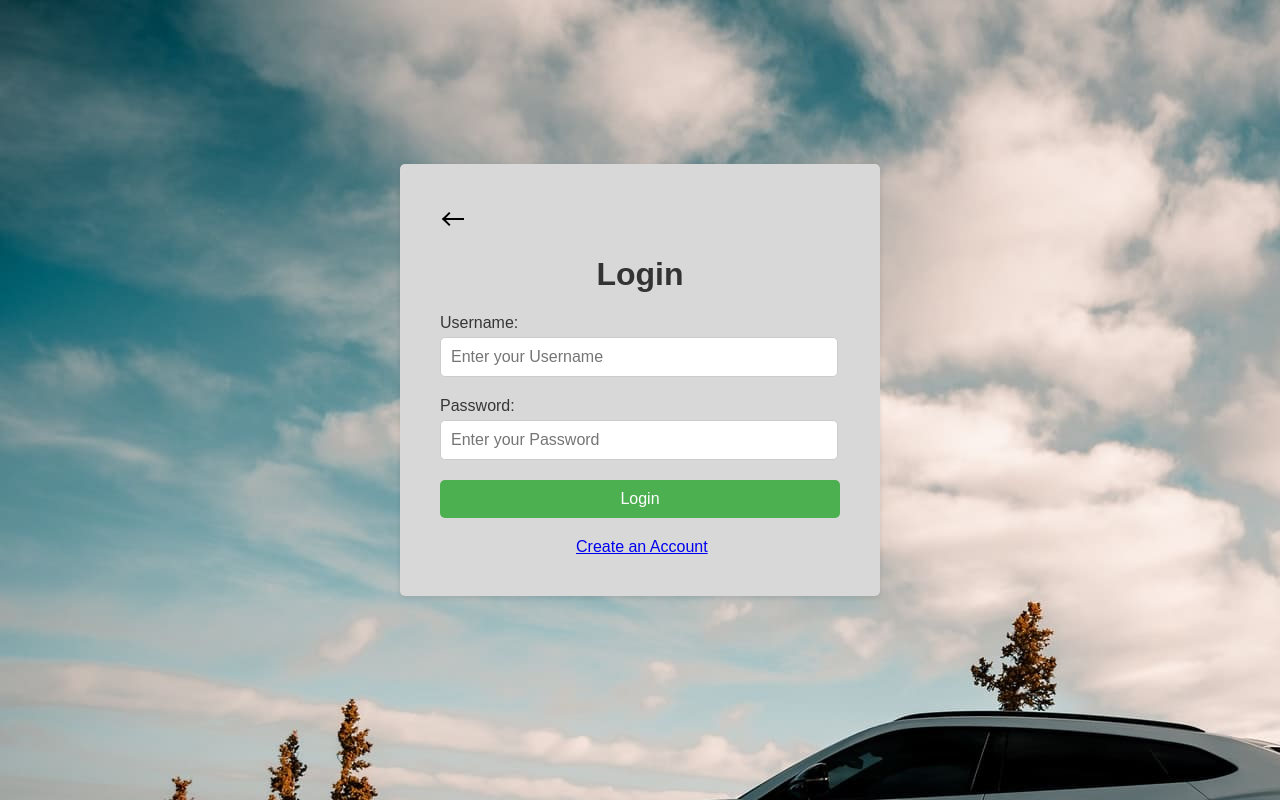
After one commit to almawahib02/RENTAL-MOBIL-UAS, a PHP site: page /views/login_menu.php in a window 1280 px wide. The commit adds this page. Run offline with PHP 8.4, Linux system fonts and the light colour scheme.

Commit message:
nambahin login_menu.php + admin_page.php sisa nya dirapih rapihin

```diff
--- a/Database/Connection.php
+++ /dev/null
@@ -1 +0,0 @@
-<!-- buat koneksi ke database -->
--- /dev/null
+++ b/assets/css/login.css
@@ -0,0 +1,142 @@
+body {
+    font-family: Arial, sans-serif;
+    background-image: url("../img/car_bg.jpg");
+  }
+
+  .container {
+    max-width: 400px;
+    margin: 0 auto;
+    margin-top: 13%;
+    padding: 40px;
+    background-color: #d8d8d8;
+    border-radius: 5px;
+    box-shadow: 0 2px 5px rgba(0, 0, 0, 0.1);
+  }
+
+  h1 {
+    text-align: center;
+    color: #333;
+  }
+
+  .form-group {
+    margin-bottom: 20px;
+  }
+
+  label {
+    display: block;
+    margin-bottom: 5px;
+    color: #363636;
+  }
+
+  input[type="text"],
+  input[type="password"] {
+    width: 94%;
+    padding: 10px;
+    font-size: 16px;
+    border-radius: 5px;
+    border: 1px solid #ccc;
+  }
+
+  button[type="submit"] {
+    display: block;
+    width: 100%;
+    padding: 10px;
+    font-size: 16px;
+    background-color: #4caf50;
+    color: #fff;
+    border: none;
+    border-radius: 5px;
+    cursor: pointer;
+  }
+
+  button[type="submit"]:hover {
+    background-color: #45a049;
+  }
+
+  .arrow{
+    position:relative;
+    width:30px;
+    height: 30px;
+    cursor:pointer;
+  /*   border:solid 1px white; */
+    transition:0.5s;
+    overflow:hidden;
+  }
+
+  .arrow:hover{
+  /*  animation:borderAni 5s cubic-bezier(0, 0.6, 1, 0.4); */
+        border:solid 2px rgb(0, 0, 0);
+      border-radius:50%;
+  }
+  .arrow:after{
+    position:absolute;
+    display:block;
+    content:"";
+    color:rgb(0, 0, 0);
+    width: 20px;
+    height: 15px;
+  /*   border:solid 1px;  */
+    top:-1px;
+    border-bottom:solid 2px;
+    transform:translatex(4px);
+  }
+
+  .arrow:before{
+    position:absolute;
+    display:block;
+    content:"";
+    color:rgb(0, 0, 0);
+    width: 8px;
+    height: 8px;
+  /*   border:solid 1px;  */
+    border-top:solid 2px;
+    border-left:solid 2px;
+    top:50%;
+    left:2px;
+    transform-origin:0% 0%;
+    transform:rotatez(-45deg);
+
+  }
+  .arrow:hover:before{
+   animation: aniArrow01 1s cubic-bezier(0, 0.6, 1, 0.4) infinite 0.5s;
+  }
+
+  .arrow:hover:after{
+   animation: aniArrow02 1s cubic-bezier(0, 0.6, 1, 0.4) infinite 0.5s;
+  }
+
+
+  @keyframes aniArrow01 {
+    0% {
+      transform:rotatez(-45deg) translateY(30px) translateX(30px);
+    }
+    100% {
+      transform: rotatez(-45deg) translateY(-35px) translateX(-35px);
+    }
+  }
+
+
+  @keyframes aniArrow02 {
+    0% {
+      transform:translateX(45px);
+    }
+    100% {
+      transform:translateX(-44px);
+    }
+  }
+
+  @keyframes borderAni{
+     0% {
+      border:solid 2px rgb(0, 0, 0);
+    }
+    100% {
+      border:solid 2px rgb(0, 0, 0);
+      border-radius:50%;
+    }
+  }
+
+  .regis {
+    align-items: center;
+    margin-top: 20px;
+    margin-left: 34%;
+  }
--- a/assets/style/style.css
+++ b/assets/css/style.css
@@ -3,6 +3,10 @@
     margin: 0;
     padding: 0;
     box-sizing: border-box;
+  	font-family: -apple-system, BlinkMacSystemFont, "segoe ui", roboto, oxygen, ubuntu, cantarell, "fira sans", "droid sans", "helvetica neue", Arial, sans-serif;
+  	font-size: 16px;
+  	-webkit-font-smoothing: antialiased;
+  	-moz-osx-font-smoothing: grayscale;
 }
 
 /* Body styles */
--- a/index.html
+++ b/index.php
@@ -4,7 +4,8 @@
     <meta charset="UTF-8">
     <meta http-equiv="X-UA-Compatible" content="IE=edge">
     <meta name="viewport" content="width=device-width, initial-scale=1.0">
-    <link rel="stylesheet" type="text/css" href="assets/style/style.css">
+    <link rel="stylesheet" type="text/css" href="assets/css/style.css">
+    <link rel="stylesheet" href="https://use.fontawesome.com/releases/v5.7.1/css/all.css">
     <title>RENTAL MOBIL</title>
 </head>
 <body>
@@ -17,7 +18,7 @@
                 <li><a href="#">Home</a></li>
                 <li><a href="#">Catalog</a></li>
                 <li><a href="#">About</a></li>
-                <li><a href="#">Login</a></li>
+                <li><a href="views/login_menu.php">Login</a></li>
             </ul>
         </nav>
     </header>
--- /dev/null
+++ b/views/login_menu.php
@@ -0,0 +1,66 @@
+<?php
+  if ($_SERVER["REQUEST_METHOD"] == "POST") {
+    $username = $_POST["username"];
+    $password = $_POST["password"];
+
+    // Include the database connection file
+    require_once 'db/db_connect.php';
+
+    // Prepare and execute the query
+    $stmt = $conn->prepare("SELECT * FROM users WHERE username = :username AND password = :password");
+    $stmt->bindParam(":username", $username);
+    $stmt->bindParam(":password", $password);
+    $stmt->execute();
+
+    // Check if a row is returned
+    if ($stmt->rowCount() > 0) {
+      $row = $stmt->fetch(PDO::FETCH_ASSOC);
+      $level = $row['level'];
+
+      if ($level == 1) {
+        header("Location: administrator/admin_page.php"); // Redirect to admin page
+        exit();
+      } elseif ($level == 0) {
+        header("Location: dashboard.php"); // Redirect to dashboard
+        exit();
+      }
+    } else {
+      $message = "Username and/or Password incorrect.\\nTry again.";
+      echo "<script type='text/javascript'>alert('$message');</script>";
+    }
+  }
+?>
+
+<!DOCTYPE html>
+<html lang="en">
+<head>
+    <meta charset="UTF-8">
+    <meta http-equiv="X-UA-Compatible" content="IE=edge">
+    <meta name="viewport" content="width=device-width, initial-scale=1.0">
+    <link rel="stylesheet" type="text/css" href="../assets/css/login.css">
+    <link rel="stylesheet" href="https://use.fontawesome.com/releases/v5.7.1/css/all.css">
+    <title>RENTAL MOBIL</title>
+</head>
+<body>
+  <div class="container">
+    <a href="../index.php">
+      <div class="arrow"></div>
+    </a>
+    <h1>Login</h1>
+    <form method="POST" action="">
+      <div class="form-group">
+        <label for="username">Username:</label>
+        <input type="text" id="username" name="username" placeholder="Enter your Username" required>
+      </div>
+      <div class="form-group">
+        <label for="password">Password:</label>
+        <input type="password" id="password" name="password" placeholder="Enter your Password" required>
+      </div>
+      <button type="submit" value="Login">Login</button>
+      <div class="regis">
+        <a href="#">Create an Account</a>
+      </div>
+    </form>
+  </div>
+</body>
+</html>
```
Also changed, not shown: views/administrator/admin_page.php (added, +29 -0 lines), views/db/db_connect.php (added, +13 -0 lines), assets/img/car_bg.jpg (added), views/dashboard.php (added), views/db/mobil.sql (renamed from Database/mobil.sql), views/login.php (deleted).
